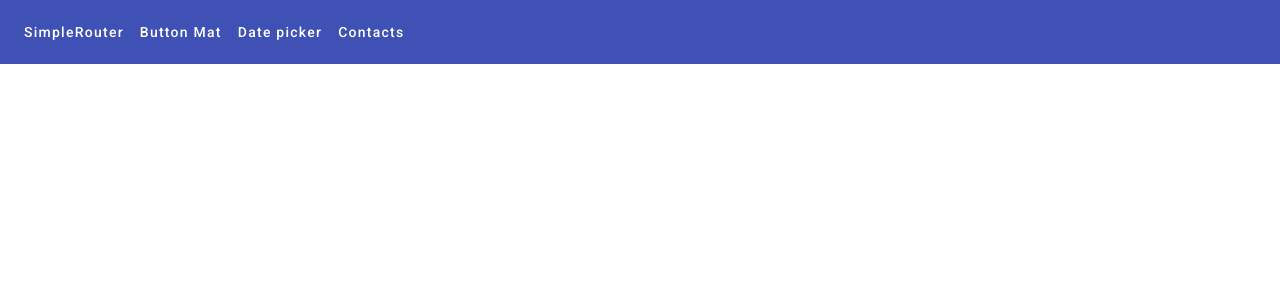
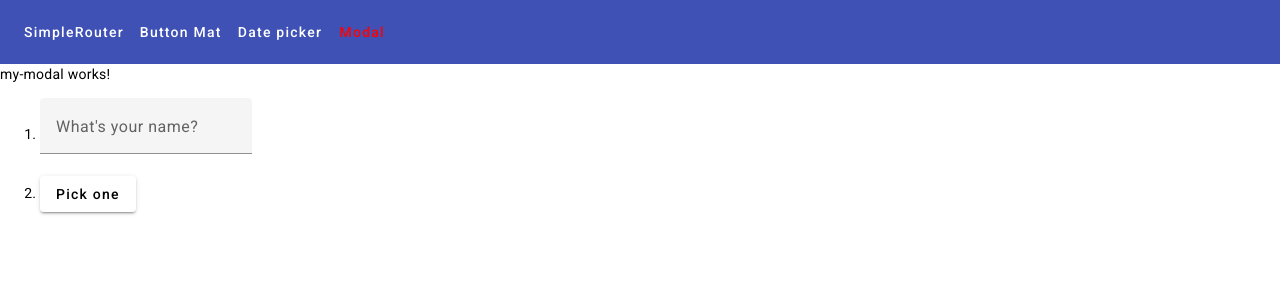
Before and after one commit to patriziosbr/formazione-fe, an Angular app: page /modal in a window 1280 px wide. Before the commit this address led to /. Shown: the top 300 px of the page. Built offline with nearby package versions, Linux system fonts and the light colour scheme.

Commit message:
modal ok - input not wrk

```diff
--- a/src/app/material-item/material-item-routing.module.ts
+++ b/src/app/material-item/material-item-routing.module.ts
@@ -2,10 +2,12 @@
 import { RouterModule, Routes } from '@angular/router';
 import { ButtonsComponent } from './buttons/buttons.component';
 import { MyDatePickerComponent } from './my-date-picker/my-date-picker.component';
+import { MyModalComponent } from './my-modal/my-modal.component';
 
 const routes: Routes = [
   {path:"buttons", component: ButtonsComponent},
   {path:"date", component: MyDatePickerComponent},
+  {path:"modal", component: MyModalComponent},
 ];
 
 @NgModule({
--- /dev/null
+++ b/src/app/material-item/my-modal/dialog-example.html
@@ -0,0 +1,12 @@
+<h1 mat-dialog-title>Hi {{data.name}}</h1>
+<div mat-dialog-content>
+  <p>What's your favorite animal?</p>
+  <!-- <mat-form-field appearance="fill">
+    <mat-label>Favorite Animal</mat-label>
+    <input matInput [(ngModel)]="data.animal">
+  </mat-form-field> -->
+</div>
+<div mat-dialog-actions>
+  <button mat-button (click)="onNoClick()">No Thanks</button>
+  <!-- <button mat-button [mat-dialog-close]="data.animal" cdkFocusInitial>Ok</button> -->
+</div>
--- /dev/null
+++ b/src/app/material-item/my-modal/my-modal.component.html
@@ -0,0 +1,15 @@
+<p>my-modal works!</p>
+<ol>
+    <li>
+      <mat-form-field appearance="fill">
+        <mat-label>What's your name?</mat-label>
+        <input matInput [(ngModel)]="name">
+      </mat-form-field>
+    </li>
+    <li>
+      <button mat-raised-button (click)="openDialog()">Pick one</button>
+    </li>
+    <li *ngIf="animal">
+      You chose: <i>{{animal}}</i>
+    </li>
+  </ol>
--- /dev/null
+++ b/src/app/material-item/my-modal/my-modal.component.ts
@@ -0,0 +1,44 @@
+import {Component, Inject} from '@angular/core';
+import {MatDialog, MAT_DIALOG_DATA, MatDialogRef} from '@angular/material/dialog';
+
+export interface DialogData {
+  animal: string;
+  name: string;
+}
+
+@Component({
+  selector: 'app-my-modal',
+  templateUrl: './my-modal.component.html',
+  styleUrls: ['./my-modal.component.scss']
+})
+export class MyModalComponent {
+  animal: string | undefined;
+  name: string | undefined;
+  constructor(public dialog: MatDialog) {}
+
+  openDialog(): void {
+    const dialogRef = this.dialog.open(DialogExample, {
+      data: {name: this.name, animal: this.animal},
+    });
+
+    dialogRef.afterClosed().subscribe(result => {
+      console.log('The dialog was closed' + result);
+      this.animal = result;
+    });
+  }
+}
+
+@Component({
+  selector: 'dialog-example',
+  templateUrl: 'dialog-example.html',
+})
+export class DialogExample {
+  constructor(
+    public dialogRef: MatDialogRef<DialogExample>,
+    @Inject(MAT_DIALOG_DATA) public data: DialogData,
+  ) {}
+
+  onNoClick(): void {
+    this.dialogRef.close();
+  }
+}
--- a/src/app/my-tool-bar/my-tool-bar.component.html
+++ b/src/app/my-tool-bar/my-tool-bar.component.html
@@ -5,7 +5,7 @@
       <div>
         <a mat-button [routerLink]="'/buttons'" routerLinkActive="active">Button Mat</a>
         <a mat-button [routerLink]="'/date'" routerLinkActive="active">Date picker</a>
-        <a mat-button [routerLink]="'/modal'" routerLinkActive="active">Contacts</a>
+        <a mat-button [routerLink]="'/modal'" routerLinkActive="active">Modal</a>
       </div>
     </mat-toolbar-row>
 </mat-toolbar>
```
Also changed, not shown: src/app/app.module.ts (+6 -1 lines), src/app/material-item/material-item.module.ts (+9 -2 lines), src/app/material-item/my-modal/my-modal.component.scss (added), 1 other file (tests, documents, lock files or other folders).
